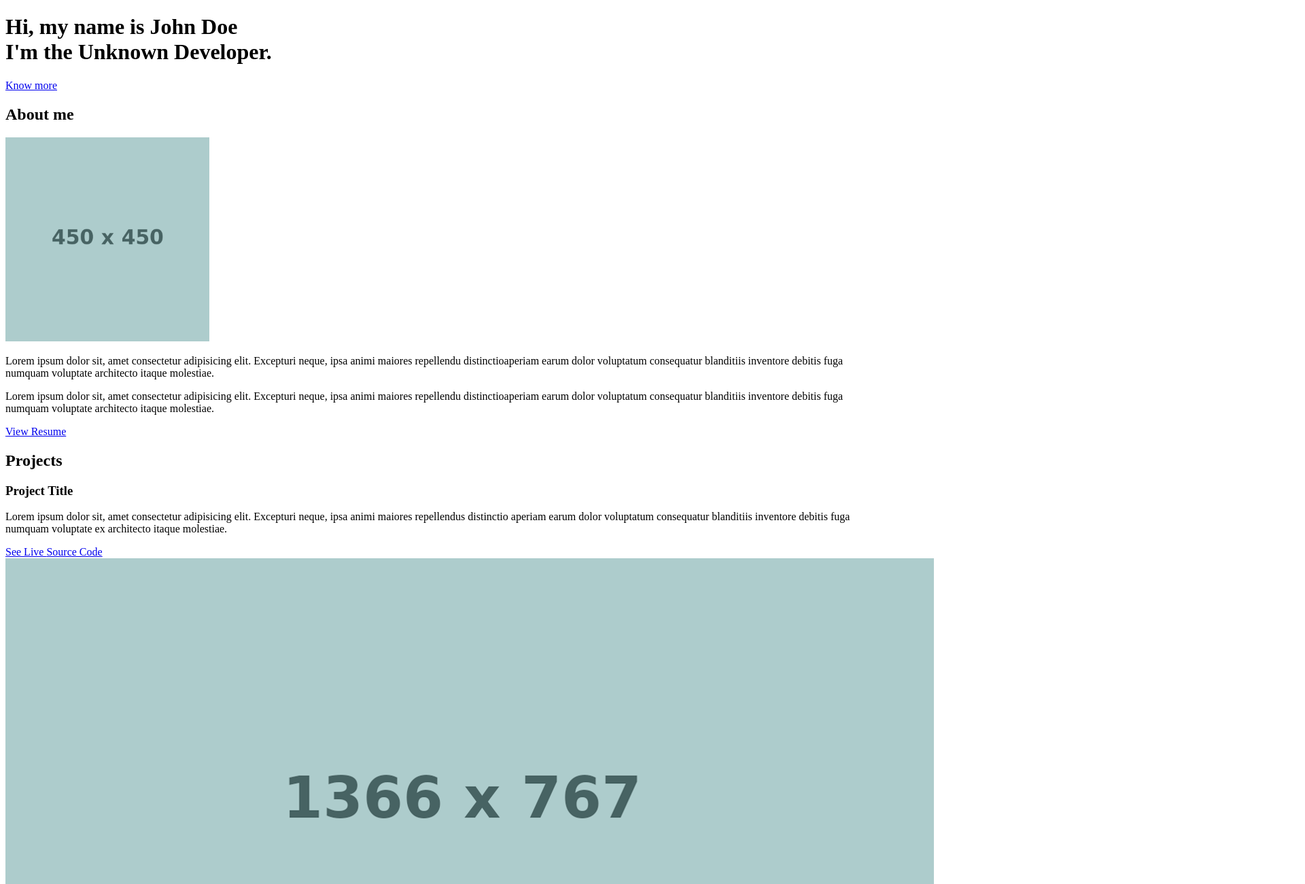
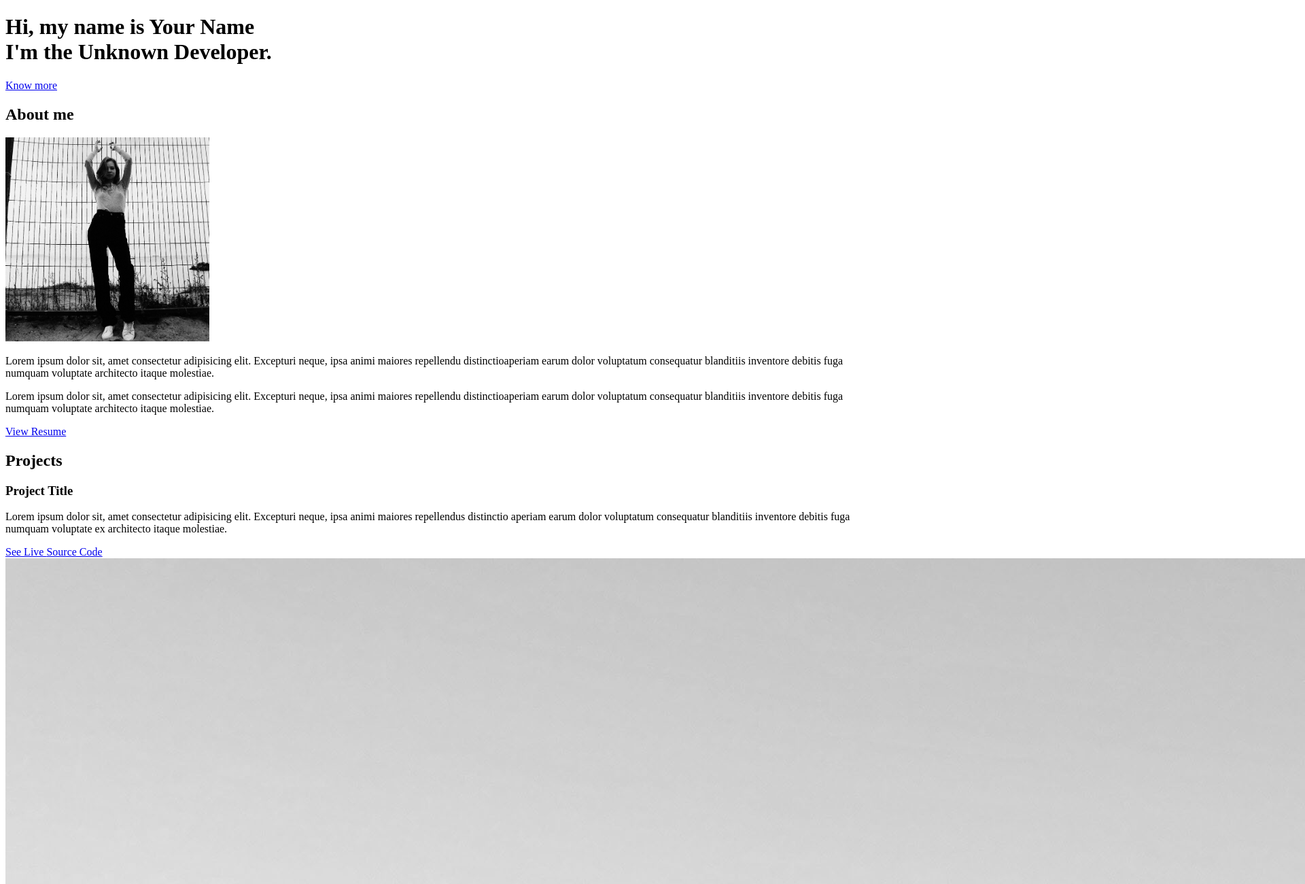
Before and after one commit to JamesRobert013/simplefolio, a website: page src/template.html in a window 1280 px wide. Shown: the top 1300 px of the page at 68% size, 1920 px wide, since content can reach past the window. Drawn offline with nearby package versions, Linux system fonts and the light colour scheme.

Commit message:
update profile and project example image

```diff
--- a/src/template.html
+++ b/src/template.html
@@ -46,7 +46,7 @@
     <div id="hero" class="jumbotron">
       <div class="container">
         <h1 class="hero-title" class="load-hidden">
-          Hi, my name is <span class="text-color-main">John Doe</span>
+          Hi, my name is <span class="text-color-main">Your Name</span>
           <br />
           I'm the Unknown Developer.
         </h1>
@@ -70,7 +70,7 @@
                 class="img-fluid rounded shadow-lg"
                 height="auto"
                 width="300px"
-                src="./assets/profile.png"
+                src="./assets/profile.jpg"
                 alt="Profile Image"
               />
             </div>
@@ -135,7 +135,7 @@
               <div class="project-wrapper__image">
                 <a href="#!" target="_blank">
                   <div data-tilt class="thumbnail rounded">
-                    <img class="img-fluid" src="./assets/banner.png" />
+                    <img class="img-fluid" src="./assets/project.jpg" />
                   </div>
                 </a>
               </div>
@@ -169,7 +169,7 @@
               <div class="project-wrapper__image">
                 <a href="#!" target="_blank">
                   <div data-tilt class="thumbnail rounded">
-                    <img class="img-fluid" src="./assets/banner.png" />
+                    <img class="img-fluid" src="./assets/project.jpg" />
                   </div>
                 </a>
               </div>
@@ -203,7 +203,7 @@
               <div class="project-wrapper__image">
                 <a href="#!" target="_blank">
                   <div data-tilt class="thumbnail rounded">
-                    <img class="img-fluid" src="./assets/banner.png" />
+                    <img class="img-fluid" src="./assets/project.jpg" />
                   </div>
                 </a>
               </div>
```
Also changed, not shown: README.md, src/assets/banner.png (deleted), src/assets/profile.jpg (added), src/assets/profile.png (deleted), src/assets/project.jpg (added).
